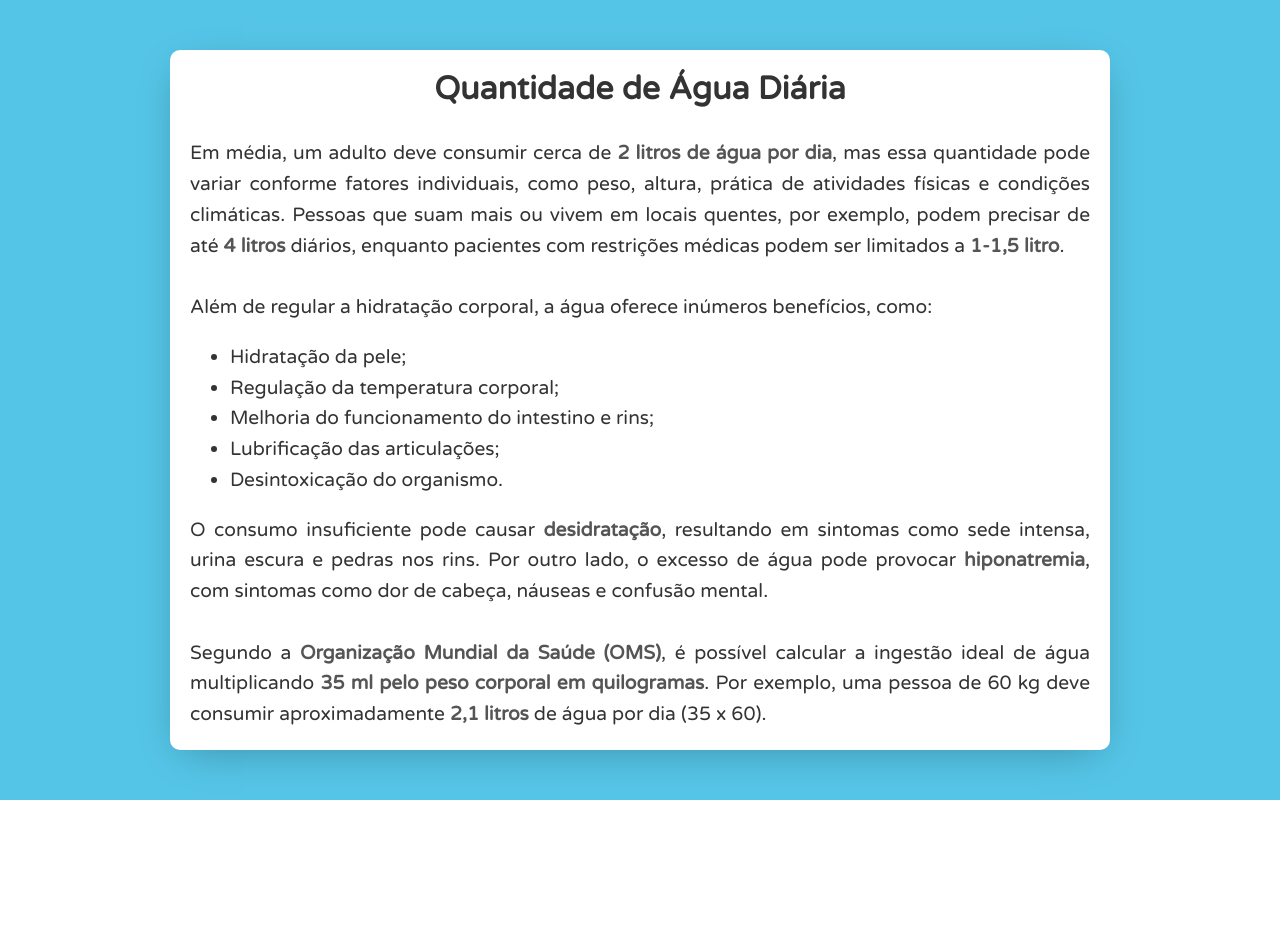
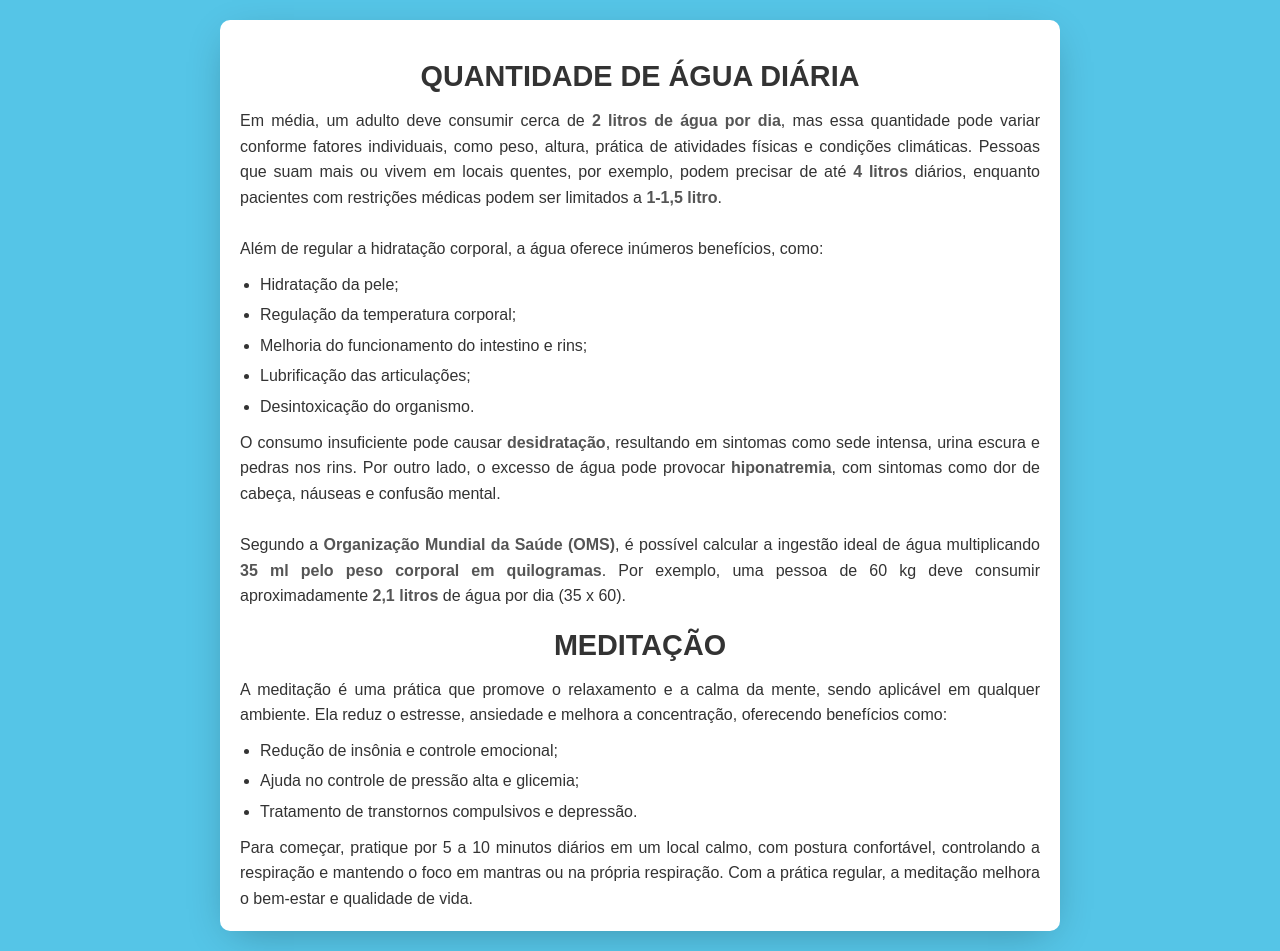
Before and after one commit to gpvalencaa/Happy-Fit, a Flask app: template templates/referencias.html in a window 1280 px wide. Before the commit the page ends 800 px from the top, so only its background shows below. Run offline with Flask 3, Linux system fonts and the light colour scheme; the template is opened without the code that fills it, so the values that code supplies are empty.

```diff
--- a/app.py
+++ b/app.py
@@ -2,7 +2,6 @@ from flask import Flask, redirect, request, jsonify, render_template, url_for
 from flask_cors import CORS
 import json
 import os
-
 app = Flask(__name__, template_folder="templates", static_folder="static")
 CORS(app)
 
--- a/templates/home.html
+++ b/templates/home.html
@@ -38,7 +38,8 @@
         }
 
         .left-section img {
-            max-width: 90%;
+            width: 60%;
+            max-width: 200px;
             height: auto;
             margin-bottom: 20px;
         }
--- a/templates/referencias.html
+++ b/templates/referencias.html
@@ -3,41 +3,40 @@
 <head>
     <meta charset="UTF-8">
     <meta name="viewport" content="width=device-width, initial-scale=1.0">
-    <link rel="stylesheet" href="{{ url_for('static', filename='css/style.css') }}">
-    <title>referencias</title>
+    <title>Referências</title>
     <style>
         body {
             margin: 0;
             font-family: 'Varela Round', sans-serif;
+            background-color: #55c5e7;
             display: flex;
             justify-content: center;
-            align-items: center;
-            height: 100vh;
-            background-color: #55c5e7;
+            align-items: flex-start;
+            min-height: 100vh;
+            padding: 20px;
         }
 
         .container {
             width: 90%;
-            max-width: 900px;
+            max-width: 800px;
             background: #ffffff;
             box-shadow: 0px 10px 40px -12px rgba(0, 0, 0, 0.3);
             border-radius: 10px;
             padding: 20px;
-            display: flex;
-            flex-direction: column;
-            gap: 20px;
         }
 
-        .title {
-            font-size: 2rem;
+        .section-title {
+            font-size: 1.8rem;
             color: #333;
             text-align: center;
             font-weight: bold;
-            margin-bottom: 10px;
+            margin-top: 20px;
+            margin-bottom: 15px;
+            text-transform: uppercase;
         }
 
         .content {
-            font-size: 1.2rem;
+            font-size: 1rem;
             color: #333;
             line-height: 1.6;
             text-align: justify;
@@ -47,11 +46,21 @@
             font-weight: bold;
             color: #555;
         }
+
+        ul {
+            margin: 10px 0;
+            padding-left: 20px;
+        }
+
+        ul li {
+            margin-bottom: 5px;
+        }
     </style>
 </head>
 <body>
 <div class="container">
-    <div class="title">Quantidade de Água Diária</div>
+    <!-- Seção da Água -->
+    <div class="section-title">Quantidade de Água Diária</div>
     <div class="content">
         Em média, um adulto deve consumir cerca de <span class="highlight">2 litros de água por dia</span>, mas essa quantidade pode variar conforme fatores individuais, como peso, altura, prática de atividades físicas e condições climáticas.
         Pessoas que suam mais ou vivem em locais quentes, por exemplo, podem precisar de até <span class="highlight">4 litros</span> diários, enquanto pacientes com restrições médicas podem ser limitados a <span class="highlight">1-1,5 litro</span>.
@@ -68,6 +77,17 @@
         <br><br>
         Segundo a <span class="highlight">Organização Mundial da Saúde (OMS)</span>, é possível calcular a ingestão ideal de água multiplicando <span class="highlight">35 ml pelo peso corporal em quilogramas</span>. Por exemplo, uma pessoa de 60 kg deve consumir aproximadamente <span class="highlight">2,1 litros</span> de água por dia (35 x 60).
     </div>
+
+    <div class="section-title">Meditação</div>
+    <div class="content">
+        A meditação é uma prática que promove o relaxamento e a calma da mente, sendo aplicável em qualquer ambiente. Ela reduz o estresse, ansiedade e melhora a concentração, oferecendo benefícios como:
+        <ul>
+            <li>Redução de insônia e controle emocional;</li>
+            <li>Ajuda no controle de pressão alta e glicemia;</li>
+            <li>Tratamento de transtornos compulsivos e depressão.</li>
+        </ul>
+        Para começar, pratique por 5 a 10 minutos diários em um local calmo, com postura confortável, controlando a respiração e mantendo o foco em mantras ou na própria respiração. Com a prática regular, a meditação melhora o bem-estar e qualidade de vida.
+    </div>
 </div>
 </body>
 </html>
```
Also changed, not shown: backend/dados_usuarios.json (+6 -6 lines).
